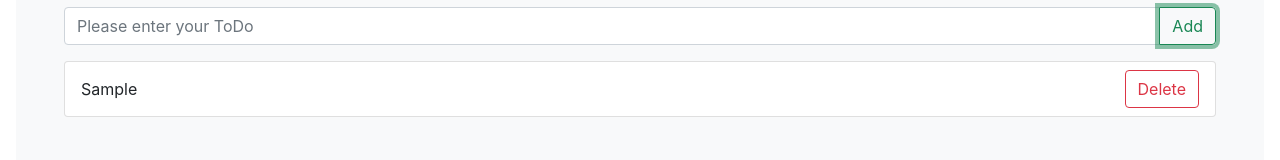
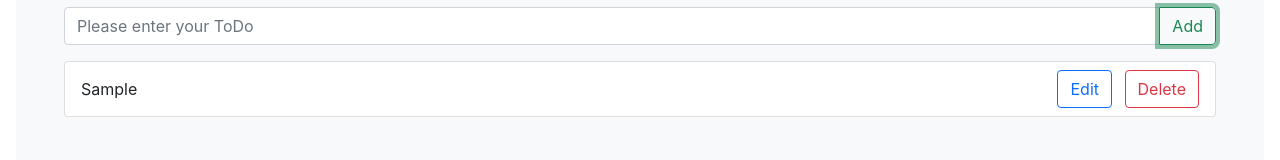
Before and after one commit to surendra-Titus/to-do, a React (Create React App) app: page / in a window 1280 px wide. Both pictures are taken after typing "Sample" into the empty fields and a click on the button "Add". Shown: the part 124-284 px from the top of the page. Built offline with nearby package versions, Linux system fonts and the light colour scheme.

Commit message:
Implemented Edit Functionality.

```diff
--- a/src/Components/ToDo.jsx
+++ b/src/Components/ToDo.jsx
@@ -1,6 +1,7 @@
 import React, { useState } from "react";
 import ToDoList from "./ToDoList";
 import ToDoInput from "./ToDoInput";
+import { createAPIEndpoint, ENDPOINTS } from "../api";
 
 const ToDo = (props) => {
   const [inputText, setInputText] = useState("");
@@ -10,6 +11,9 @@ const ToDo = (props) => {
     if (inputText !== "") {
       setToDo([...todo, { id: Date.now(), value: inputText }]);
     }
+    // console.log(todo)
+    // createAPIEndpoint(ENDPOINTS.ToDoModels).post(inputText)
+    // .then(res => console.log(res)).catch(err => console.log(err))
     setInputText("");
   };
 
@@ -17,6 +21,10 @@ const ToDo = (props) => {
     //setToDo(todo.filter((item) => item.id !== event));
     const updatedToDo = todo.filter((item) => item.id !== event);
     setToDo(updatedToDo);
+  };
+  const editEvnetHandler = (event) => {
+    setInputText(event.value);
+    setToDo(todo.filter((item) => item.id !== event.id));
   };
   return (
     <div className="bg-light p-5 rounded-lg m-3">
@@ -27,7 +35,12 @@ const ToDo = (props) => {
         valueHandler={inputText}
       />
       {todo.map((todo) => (
-        <ToDoList item={todo.value} key={todo.id} deleteEventHandler={() => deleteEvent(todo.id)} />
+        <ToDoList
+          item={todo.value}
+          key={todo.id}
+          deleteEventHandler={() => deleteEvent(todo.id)}
+          editEvnetHandler={() => editEvnetHandler(todo)}
+        />
       ))}
     </div>
   );
--- a/src/Components/ToDoInput.jsx
+++ b/src/Components/ToDoInput.jsx
@@ -1,11 +1,11 @@
 import React from "react";
 
-const ToDoInput = ({setInputTextHandler, addToListHandler, valueHandler}) => {
+const ToDoInput = ({ setInputTextHandler, addToListHandler, valueHandler }) => {
   return (
     <div className="input-group mb-3">
       <input
         onChange={setInputTextHandler}
-        value = {valueHandler}
+        value={valueHandler}
         type="text"
         className="form-control"
         placeholder="Please enter your ToDo"
--- a/src/Components/ToDoList.jsx
+++ b/src/Components/ToDoList.jsx
@@ -1,17 +1,26 @@
 import React from "react";
 
-const ToDoList = ({ item, deleteEventHandler }) => {
+const ToDoList = ({ item, deleteEventHandler, editEvnetHandler }) => {
   return (
     <div>
       <ul className="list-group">
         <li className="list-group-item d-flex justify-content-between align-items-center">
           {item}
+          <div className="float-end">
+            <button
+              className="btn btn-outline-primary me-md-2"
+              onClick={editEvnetHandler}
+            >
+              Edit
+            </button>
+            <span> </span>
             <button
               className="btn btn-outline-danger"
               onClick={deleteEventHandler}
             >
               Delete
             </button>
+          </div>
         </li>
       </ul>
     </div>
```
Lines whose indentation alone changed are shown as unchanged.
